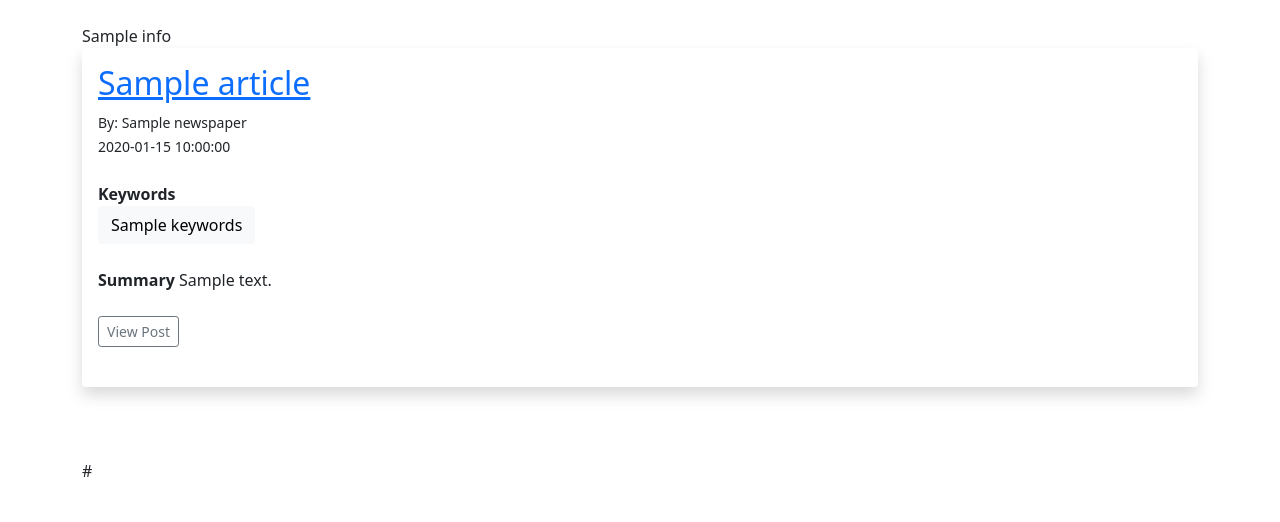
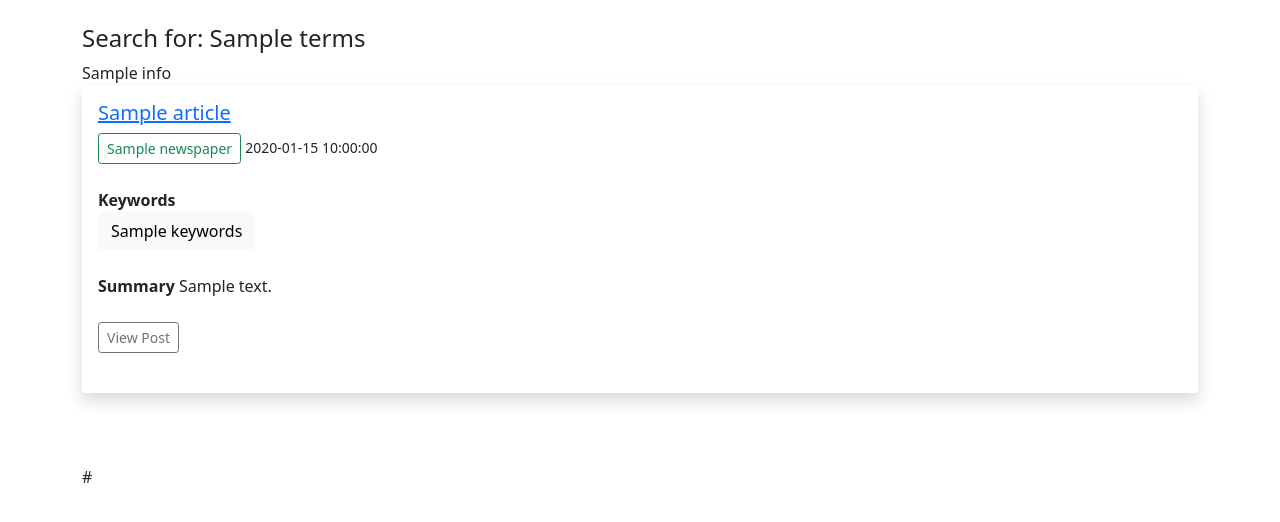
Before and after one commit to namphuong-tran/news-search-engine, a Flask app: template web/templates/search.html in a window 1280 px wide. Shown: the part 56-578 px from the top of the page. Run offline with Flask 2, Linux system fonts and the light colour scheme; the template is opened without the code that fills it: most values are stand-ins (such as "Sample title", 1, 10 or a date in 2020); some libraries are stand-ins or nearby versions.

Commit message:
refactor code

```diff
--- a/web/api/article.py
+++ b/web/api/article.py
@@ -100,7 +100,7 @@ def search():
     page = request.args.get(get_page_parameter(), type=int, default=1)
     pagination = Pagination(page=page, total=total, record_name='articles',
                             css_framework='bootstrap5', show_single_page=True, per_page=size)
-    return render_template("search.html", articles=articles, pagination=pagination)
+    return render_template("search.html", terms = terms, articles=articles, pagination=pagination)
 
 # Custom Error Pages
 
--- a/web/templates/search.html
+++ b/web/templates/search.html
@@ -1,14 +1,18 @@
 {% extends 'base.html' %}
 {% block content %}
     {% if pagination %}
+        <h4> Search for: {{terms}}</h4>
         {{ pagination.info|safe }}
 
         {% for article in articles %}
             <!-- <h1> {{article.get("title")}}</h1> -->
             <div class="shadow p-3 mb-5 bg-body rounded">
-                <h2><a href="{{ article.get('url') }}">{{ article.get('title') }}</a></h2>
-                <small>By: {{ article.get('newspaper') }}<br/>
-                {{ article.get('publish_date') }}</small> <br/><br/>
+
+                <h5><a href="{{ article.get('url') }}">{{ article.get('title') }}</a></h5>
+                <!-- <small>By: {{ article.get('newspaper') }}<br/>
+                {{ article.get('publish_date') }}</small> <br/><br/> -->
+                <a class="btn btn-outline-success btn-sm">{{ article.get('newspaper') }}</a>
+                <small>{{ article.get('publish_date') }}</small> <br/><br/>
                 <b>Keywords</b><br/>
                 {% for tag in article.get('keywords').split(',') %}
                     <button type="button" class="btn btn-light">{{tag}}</button>
```
